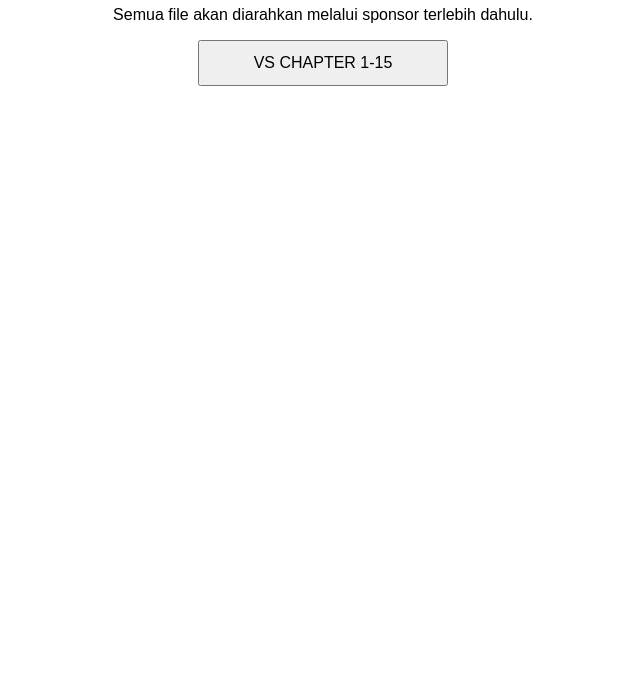
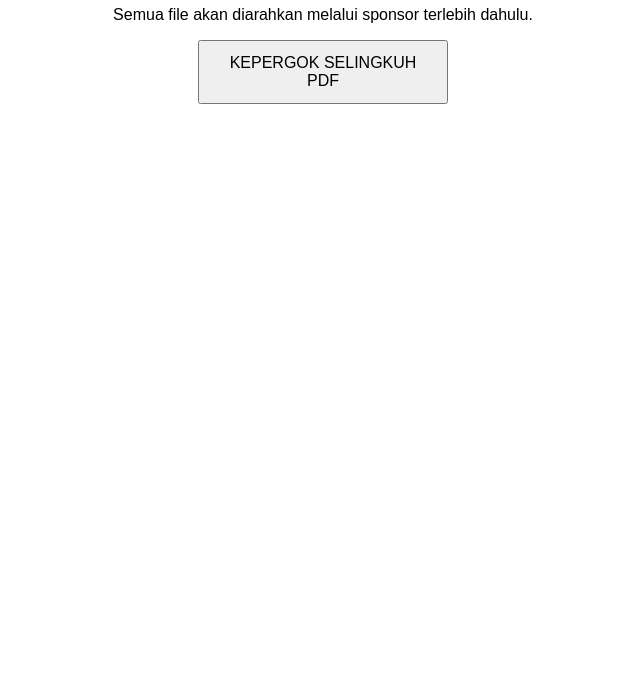
Before and after one commit to CUTSCEN/komik, a plain HTML site: page index.html in a window 1280 px wide. Shown: the part 112-800 px from the top of the page, without its empty margins (317-957 px from the left). Drawn offline with Linux system fonts and the light colour scheme.

Commit message:
Update index.html

```diff
--- a/index.html
+++ b/index.html
@@ -18,7 +18,7 @@
   <script>
     // 🎯 Tambahkan/kurangi file di array ini
     const fileList = [
-      { name: "VS CHAPTER 1-15", url: "https://www.mediafire.com/file/zupplqu7hfe1ej1/kepergok_selingkuh.zip/file" },
+      { name: "KEPERGOK SELINGKUH PDF", url: "https://www.mediafire.com/file/zupplqu7hfe1ej1/kepergok_selingkuh.zip/file" },
 
     ];
 
```
